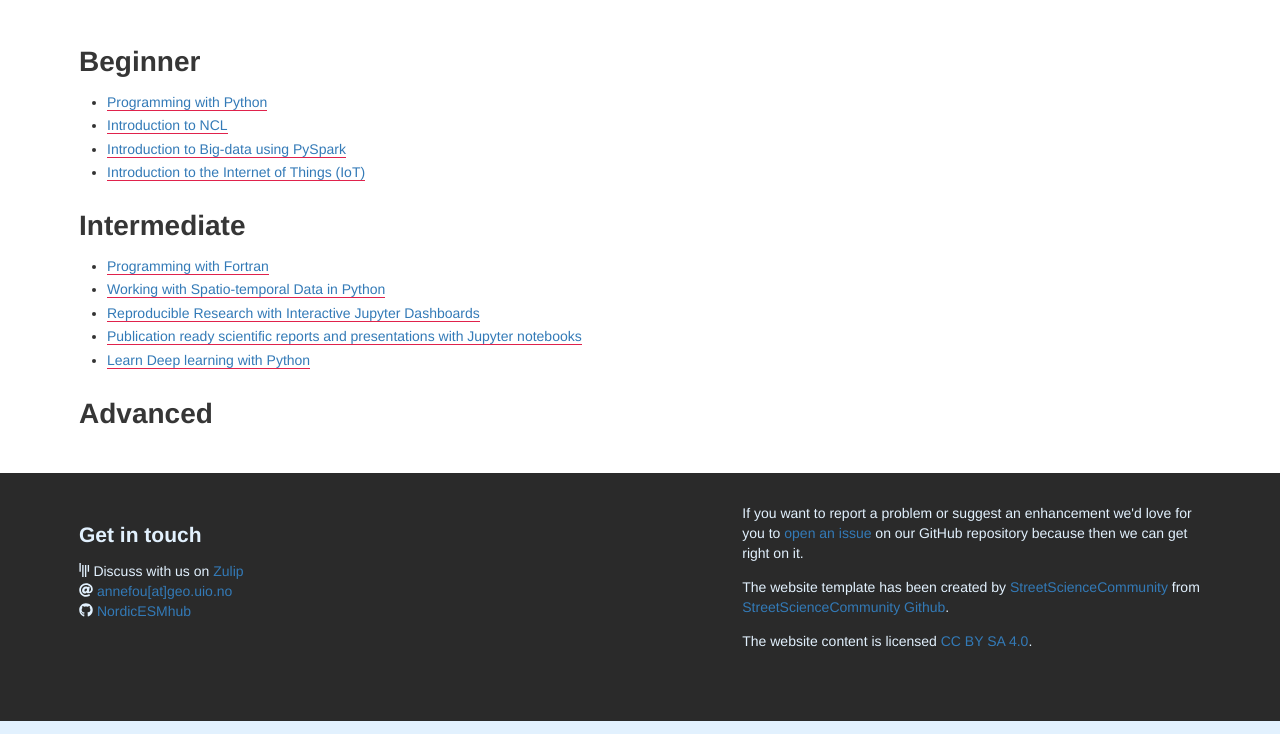
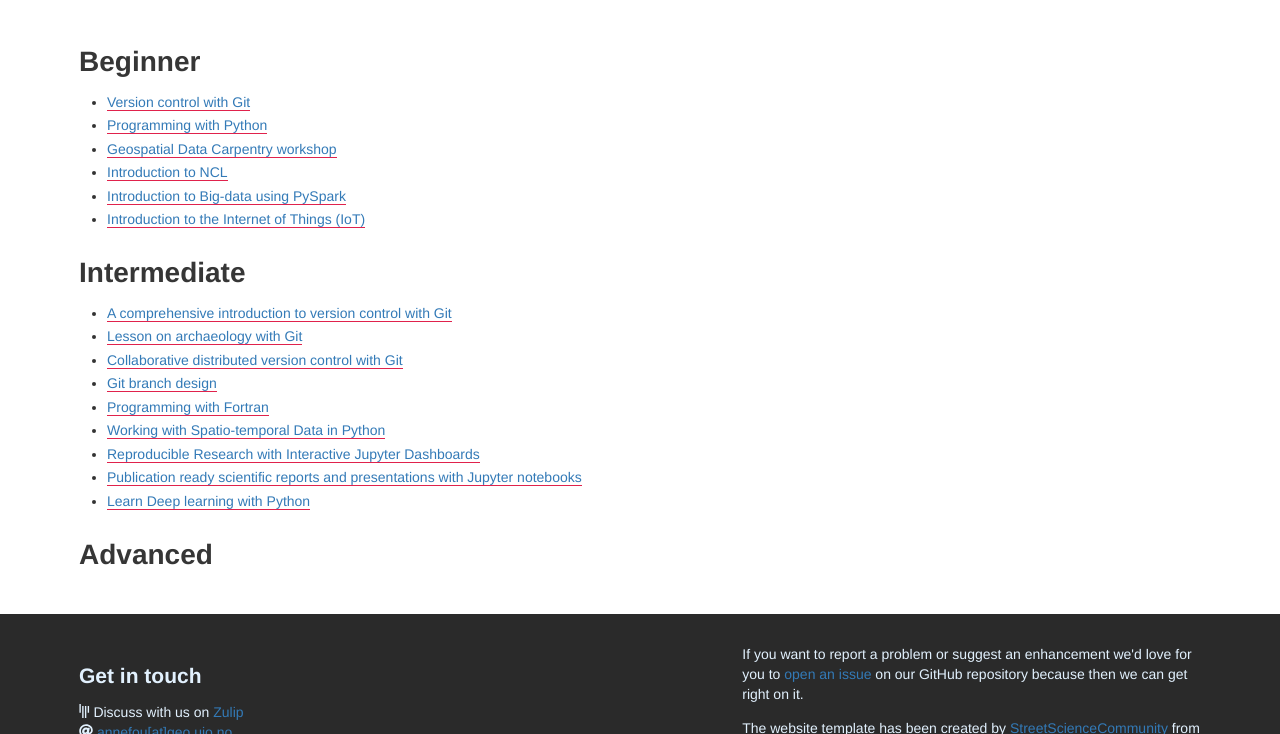
Before and after one commit to NordicESMhub/nordicesmhub.github.io, a Jekyll site: the page built from _tutorials/programming.md, in a window 1280 px wide and 900 px high, scrolled down 468 px, cut to the strip 166-900 px from the top of the window. Built offline with Jekyll 4.4.1, drawn with Linux system fonts in a browser that asks for light colours; nearby versions of some CDN libraries.

Commit message:
added git lessons to tutorials

```diff
--- a/_tutorials/programming.md
+++ b/_tutorials/programming.md
@@ -6,13 +6,19 @@ image: /images/tutorials/markus-spiske-221494-unsplash.jpg
 
 # Beginner
 
+- [Version control with Git](http://swcarpentry.github.io/git-novice/)
 - [Programming with Python](http://swcarpentry.github.io/python-novice-inflammation/)
+- [Geospatial Data Carpentry workshop](https://datacarpentry.org/geospatial-workshop/)
 - [Introduction to NCL](https://annefou.github.io/ncl-novice/)
 - [Introduction to Big-data using PySpark](https://annefou.github.io/pyspark/)
 - [Introduction to the Internet of Things (IoT)](https://annefou.github.io/IoT_introduction/)
 
 # Intermediate
 
+- [A comprehensive introduction to version control with Git](https://coderefinery.github.io/git-intro/)
+- [Lesson on archaeology with Git](https://coderefinery.github.io/git-archaeology/)
+- [Collaborative distributed version control with Git](https://coderefinery.github.io/git-collaborative/)
+- [Git branch design](https://coderefinery.github.io/git-branch-design/)
 - [Programming with Fortran](http://annefou.github.io/Fortran/)
 - [Working with Spatio-temporal Data in Python](https://annefou.github.io/metos_python/)
 - [Reproducible Research with Interactive Jupyter Dashboards](https://annefou.github.io/jupyter_dashboards/)
```
